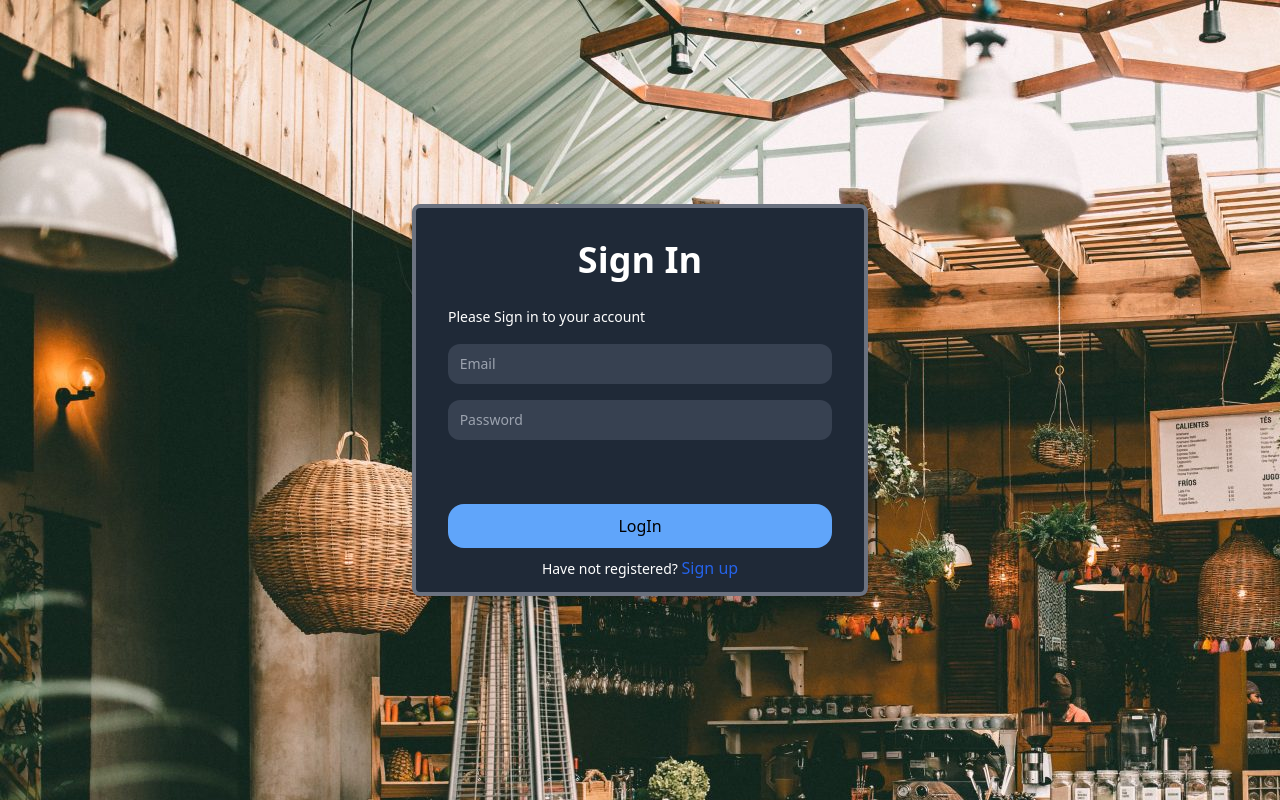
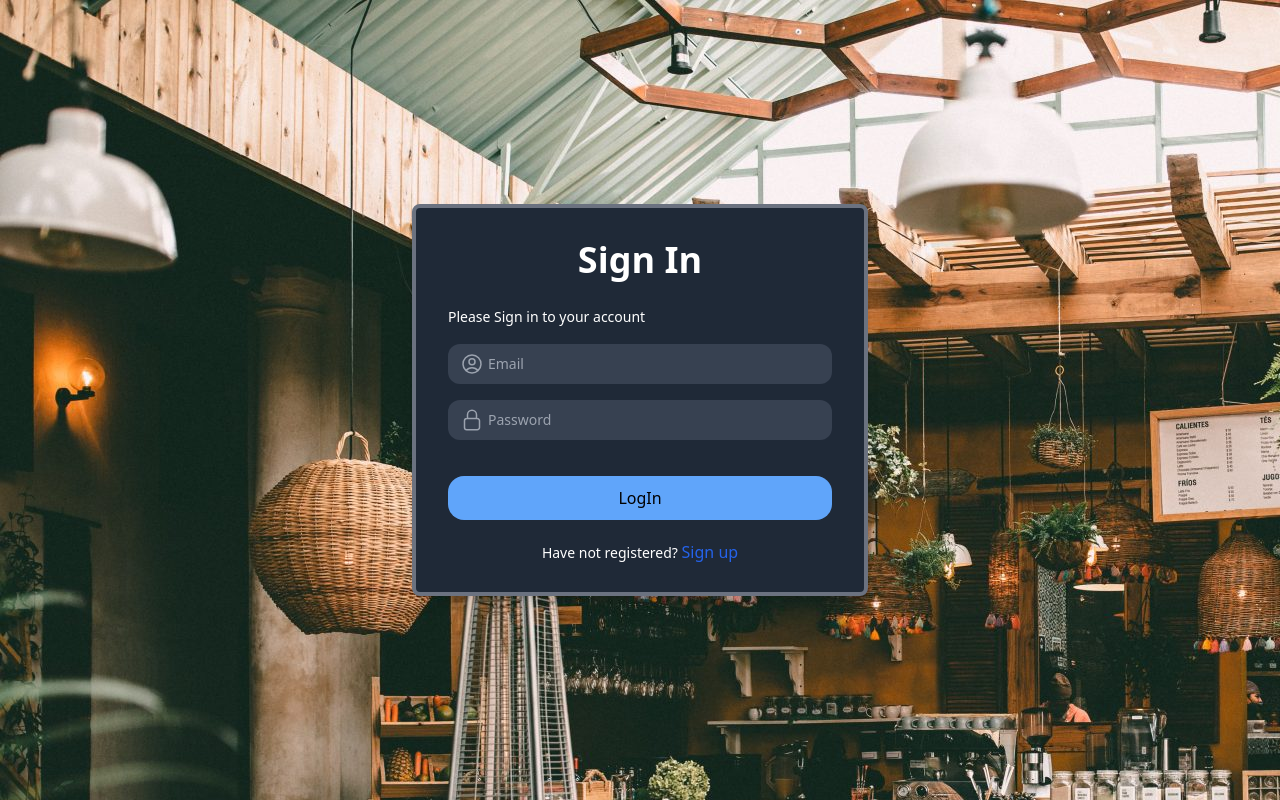
Before and after one commit to SutthiBunjian/ecommerce101-web, a React (Vite) app: page / in a window 1280 px wide. Built offline with nearby package versions, Linux system fonts and the light colour scheme.

Commit message:
add icons to the input fields

```diff
--- a/src/Login.tsx
+++ b/src/Login.tsx
@@ -19,6 +19,7 @@ function Login() {
             navigate('/home');
         } else {
             alert('Invalid username or password');
+            console.log(username,password)
         }
     }
     if (isLoggedIn){
@@ -36,37 +37,45 @@ function Login() {
 
                     <form onSubmit={handleLogin}>
                         <div className="mt-6">
+
                             <label className="text-white text-sm">Please Sign in to your account </label></div>
 
+
                         <div className="relative my-4">
-
-                        <input  type="text"
-                                className="block w-96 py-2.5 px-2 text-sm
-                                 text-white rounded-xl bg-gray-700
-                                 border-gray-300 "
-                                placeholder=" Email"
+                            <svg xmlns="http://www.w3.org/2000/svg" fill="none" viewBox="0 0 24 24" stroke-width="1.5" stroke="currentColor" className="absolute left-3 top-1/2 transform -translate-y-1/2 h-6 w-6 pointer-events-none text-gray-400">
+                                <path stroke-linecap="round" stroke-linejoin="round" d="M17.982 18.725A7.488 7.488 0 0 0 12 15.75a7.488 7.488 0 0 0-5.982 2.975m11.963 0a9 9 0 1 0-11.963 0m11.963 0A8.966 8.966 0 0 1 12 21a8.966 8.966 0 0 1-5.982-2.275M15 9.75a3 3 0 1 1-6 0 3 3 0 0 1 6 0Z" />
+                            </svg>
+                            <input
+                                type="text"
+                                className="block w-96 py-2.5 pl-10
+                                pr-2 text-sm text-white rounded-xl
+                                bg-gray-700 border-gray-300"
+                                placeholder="Email"
                                 value={username}
                                 onChange={(e) => setUsername(e.target.value)}
                                 required
-                                />
+                            />
                         </div>
 
                         <div className="relative my-4">
-
-                        <input  type="password"
-                                className="block w-96 py-2.5 px-2 text-sm
-                                 text-white rounded-xl bg-gray-700
-                                border-gray-300 "
-                                placeholder=" Password"
+                            <input
+                                type="password"
+                                className="block w-96 py-2.5 pl-10 pr-2 text-sm text-white rounded-xl bg-gray-700 border-gray-300"
+                                placeholder="Password"
                                 value={password}
                                 onChange={(e) => setPassword(e.target.value)}
-                                required />
-                        </div>
-                        <div className=" ">
-                        <button className="bg-blue-400 py-2.5 rounded-2xl w-96 mt-12 " type ="submit">LogIn</button>
+                                required
+                            />
+                            <svg xmlns="http://www.w3.org/2000/svg" fill="none" viewBox="0 0 24 24" stroke-width="1.5" stroke="currentColor" className="absolute left-3 top-1/2 transform -translate-y-1/2 h-6 w-6 pointer-events-none text-gray-400">
+                                <path stroke-linecap="round" stroke-linejoin="round" d="M16.5 10.5V6.75a4.5 4.5 0 1 0-9 0v3.75m-.75 11.25h10.5a2.25 2.25 0 0 0 2.25-2.25v-6.75a2.25 2.25 0 0 0-2.25-2.25H6.75a2.25 2.25 0 0 0-2.25 2.25v6.75a2.25 2.25 0 0 0 2.25 2.25Z" />
+                            </svg>
                         </div>
 
-                        <div className="mt-2 text-center">
+                            <div className=" ">
+                            <button className="bg-blue-400 py-2.5 rounded-2xl w-96 mt-5 " type ="submit">LogIn</button>
+                            </div>
+
+                        <div className="mt-5 text-center">
                         <label className="text-white text-sm ">Have not registered? </label>
                         <a href="#"  onClick={()=>navigate('/signup')} className="text-blue-600 hover:text-purple-400">Sign up</a>
                         </div>
```
